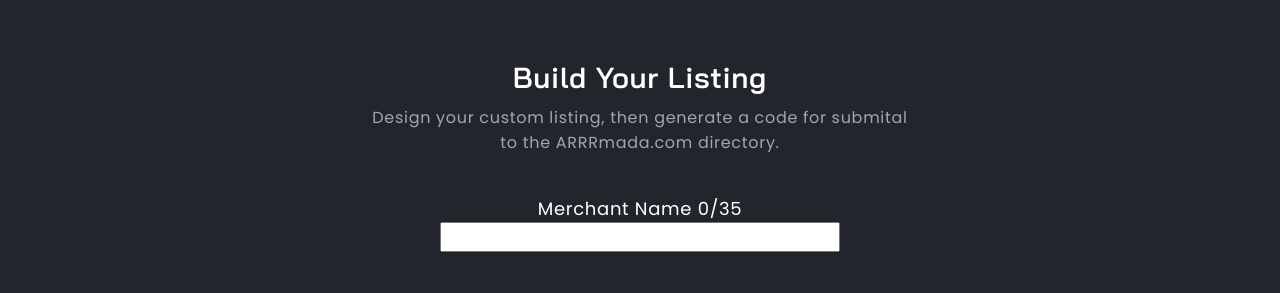
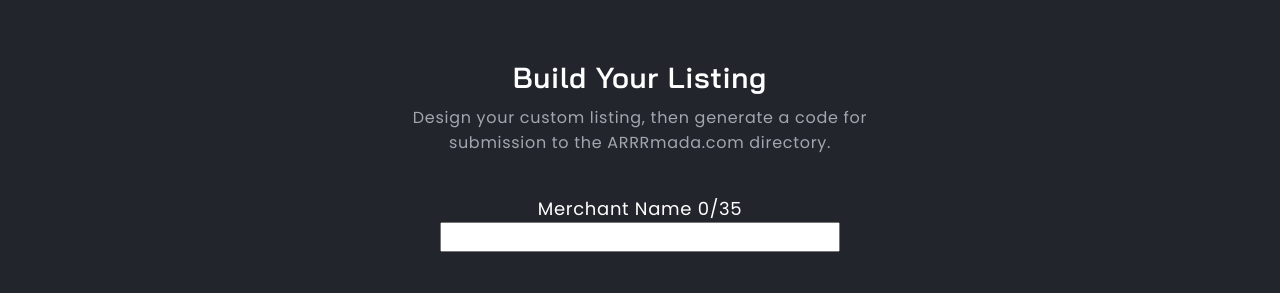
Before and after one commit to ARRRmada/ARRRmada.com, a Jekyll site: the page built from listing_tool.html, in a window 1280 px wide. Shown: the part 760-1053 px from the top of the page. Built offline with Jekyll 4.4.1, drawn with Linux system fonts in a browser that asks for light colours.

Commit message:
correct grammar

```diff
--- a/assets/css/merchant.css
+++ b/assets/css/merchant.css
@@ -166,6 +166,10 @@ input[type=file]::file-selector-button {
 #submitListing .btn {
     margin-top: 40px;
 }
+#submitListing .alt_options {
+    margin-top:40px;
+    display: block;
+}
 
 /* ----- listing decoder section ----- */
 .decoder-section {
--- a/listing_tool.html
+++ b/listing_tool.html
@@ -27,7 +27,7 @@ javascript-list:
 
     <h2>Build Your Listing</h2>
     <p style="max-width: 550px; margin: auto;">
-      Design your custom listing, then generate a code for submital to the ARRRmada.com directory.
+      Design your custom listing, then generate a code for submission to the ARRRmada.com directory.
     </p>
     <p>
       <label for="merchantNameInput">Merchant Name <span id="nameCharCount">0/35</span></label>
@@ -92,7 +92,7 @@ javascript-list:
       </p>
       <a class="btn" id="submit_listing" href="{{ site.repo }}/issues/new?template=merchant_listing_submission.yaml&title=&listing_code=" target="_blank" rel="noopener noreferrer">SUBMIT LISTING</a>
 
-      <a style="margin-top:40px;display: block;" href="{{ site.baseurl }}/submission_options" target="_blank" rel="noopener noreferrer">Alternate and Anonymous Submission Options</a>
+      <a class="alt_options" href="{{ site.baseurl }}/submission_options" target="_blank" rel="noopener noreferrer">Alternate and Anonymous Submission Options</a>
     </div>
   </div>
 </section>
```
